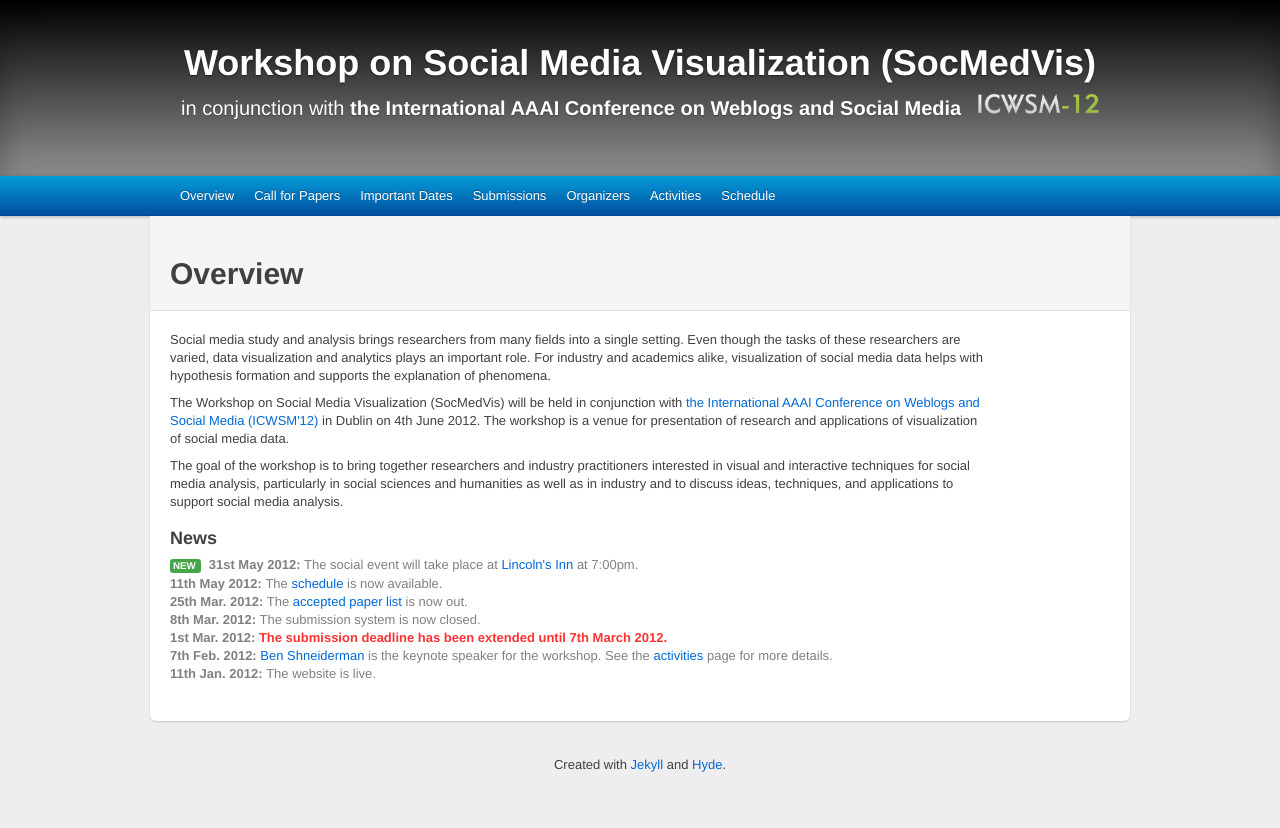
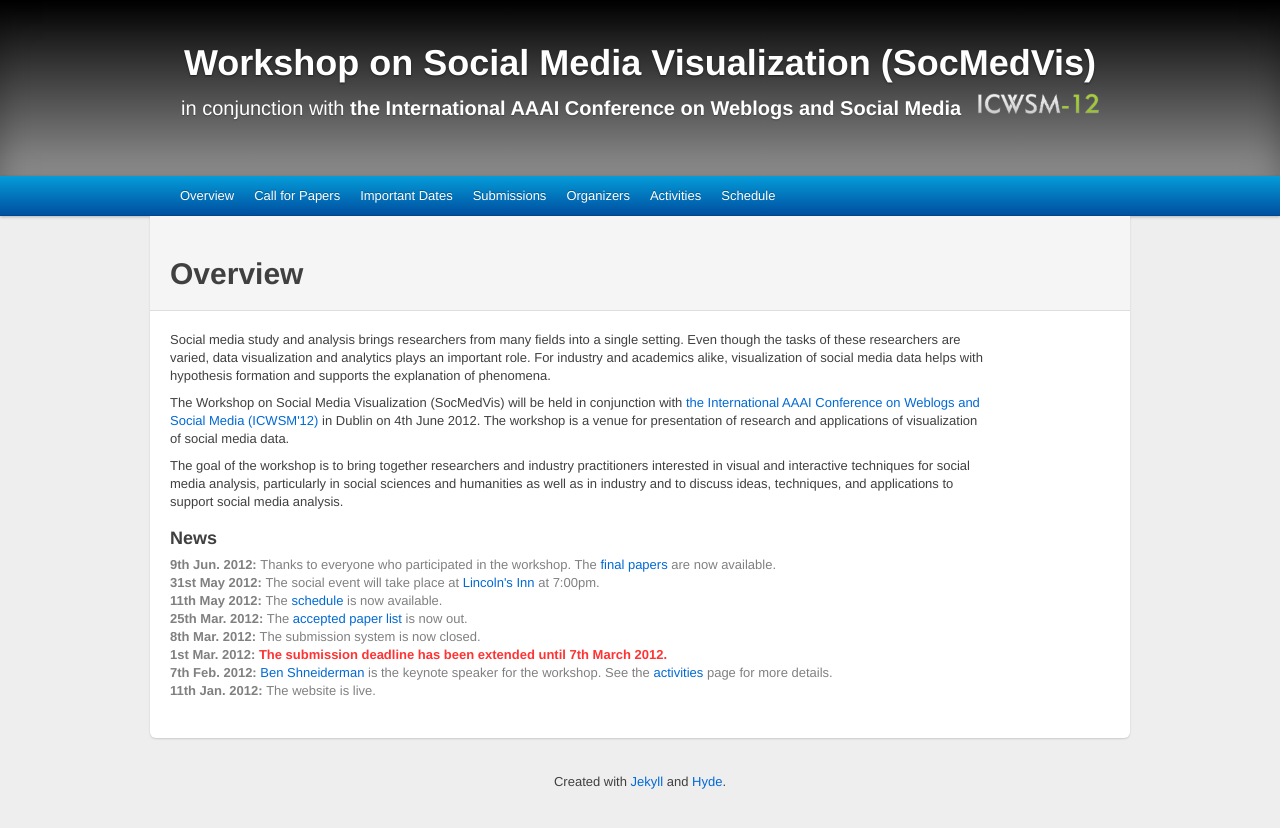
Before and after one commit to harrigan/socmedvis.ucd.ie, a Jekyll site: the page built from _source/index.html, in a window 1280 px wide. Shown: the top 828 px of the page. Built offline with Jekyll 4.4.1, drawn with Linux system fonts in a browser that asks for light colours; Markdown is read by kramdown in place of the engine named in the settings.

Commit message:
Final thank you.

```diff
--- a/_source/index.html
+++ b/_source/index.html
@@ -18,10 +18,14 @@
 </h3>
 <ul class='unstyled'>
   <li>
-    <span class='label success'>
-      New
-    </span>
-    &nbsp;
+    <b>
+      9th Jun. 2012:
+    </b>
+    Thanks to everyone who participated in the workshop. The
+    <a href='http://www.aaai.org/Library/Workshops/ws12-03.php'>final papers</a>
+    are now available.
+  </li>
+  <li>
     <b>
       31st May 2012:
     </b>
```
Also changed, not shown: 1 other file.
